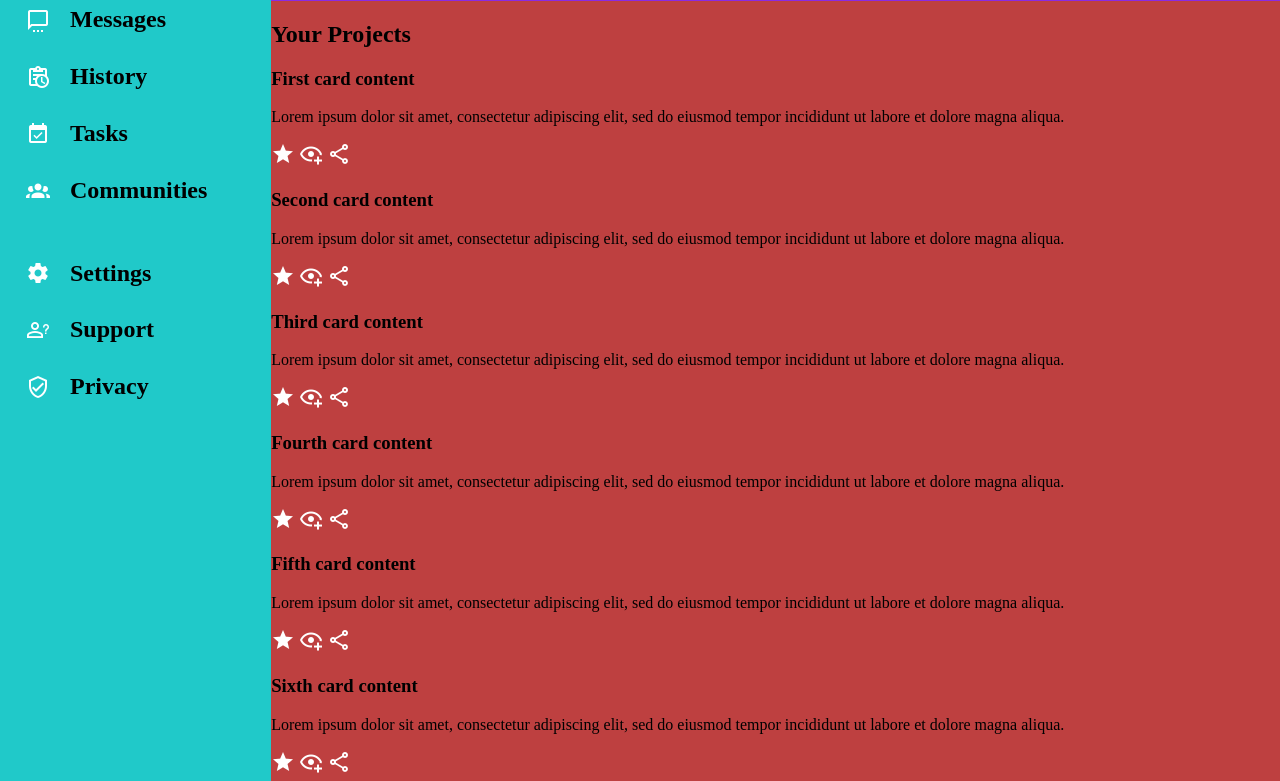
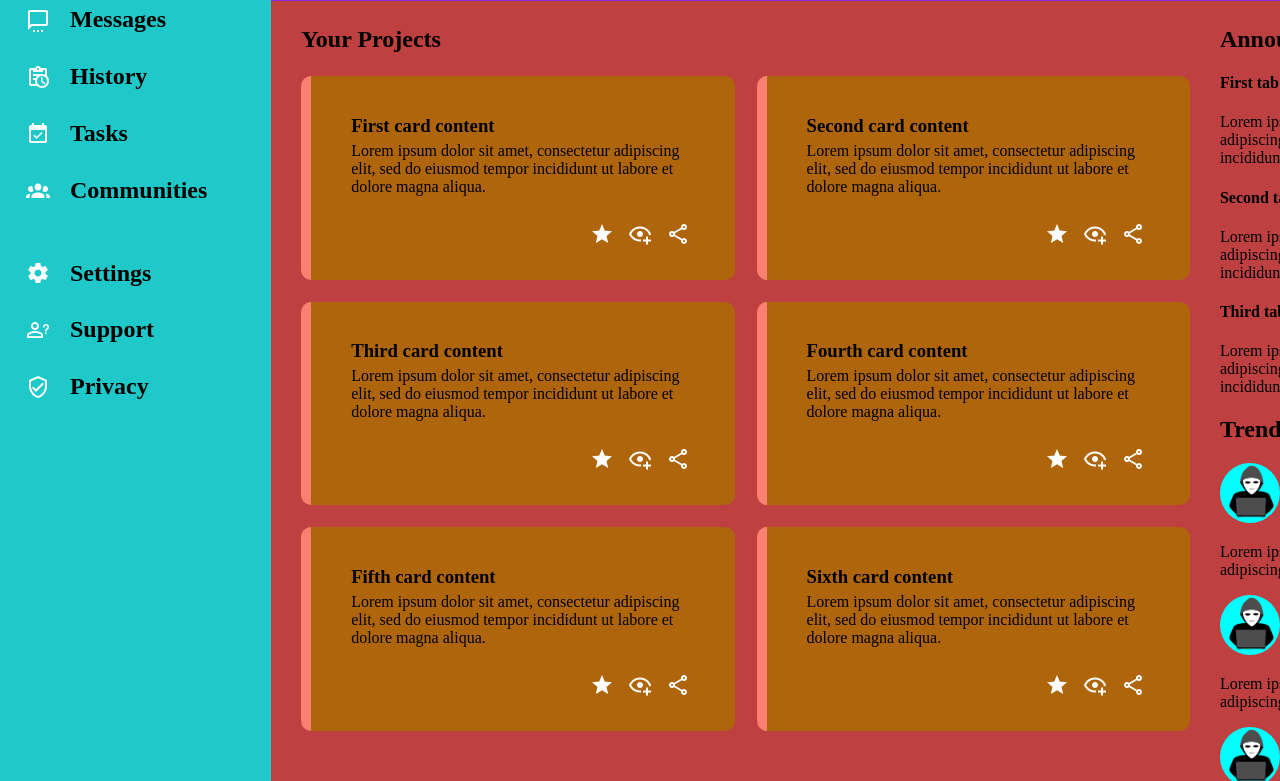
Before and after one commit to pbaki/Admin-Dashboard, a plain HTML site: page index.html in a window 1280 px wide. Shown: the part 229-1010 px from the top of the page. Drawn offline with Linux system fonts and the light colour scheme.

Commit message:
Main content left side layout initially done

```diff
--- a/index.html
+++ b/index.html
@@ -111,9 +111,11 @@
 
 
         <div class="main-content">
+
+            <div class="projects">
                 <h2>Your Projects</h2>
-            <div class="projects">
-                <div class="card-1">
+                <div class="cards">
+                    <div class="card">
                         <h3>First card content</h3>
                         <p>Lorem ipsum dolor sit amet, consectetur adipiscing elit,
                             sed do eiusmod tempor incididunt ut labore et dolore magna aliqua.
@@ -124,7 +126,7 @@
                             <img src="./icons/share-variant-outline.png" alt="Share icon">
                         </div>
                     </div>
-                <div class="card-2">
+                    <div class="card">
                         <h3>Second card content</h3>
                         <p>Lorem ipsum dolor sit amet, consectetur adipiscing elit,
                             sed do eiusmod tempor incididunt ut labore et dolore magna aliqua.
@@ -135,7 +137,7 @@
                             <img src="./icons/share-variant-outline.png" alt="Share icon">
                         </div>
                     </div>
-                <div class="card-3">
+                    <div class="card">
                         <h3>Third card content</h3>
                         <p>Lorem ipsum dolor sit amet, consectetur adipiscing elit,
                             sed do eiusmod tempor incididunt ut labore et dolore magna aliqua.
@@ -146,7 +148,7 @@
                             <img src="./icons/share-variant-outline.png" alt="Share icon">
                         </div>
                     </div>
-                <div class="card-4">
+                    <div class="card">
                         <h3>Fourth card content</h3>
                         <p>Lorem ipsum dolor sit amet, consectetur adipiscing elit,
                             sed do eiusmod tempor incididunt ut labore et dolore magna aliqua.
@@ -157,7 +159,7 @@
                             <img src="./icons/share-variant-outline.png" alt="Share icon">
                         </div>
                     </div>
-                <div class="card-5">
+                    <div class="card">
                         <h3>Fifth card content</h3>
                         <p>Lorem ipsum dolor sit amet, consectetur adipiscing elit,
                             sed do eiusmod tempor incididunt ut labore et dolore magna aliqua.
@@ -168,7 +170,7 @@
                             <img src="./icons/share-variant-outline.png" alt="Share icon">
                         </div>
                     </div>
-                <div class="card-6">
+                    <div class="card">
                         <h3>Sixth card content</h3>
                         <p>Lorem ipsum dolor sit amet, consectetur adipiscing elit,
                             sed do eiusmod tempor incididunt ut labore et dolore magna aliqua.
@@ -177,6 +179,7 @@
                             <img src="./icons/star.png" alt="Add favourite icon">
                             <img src="./icons/eye-plus-outline.png" alt="View more icon">
                             <img src="./icons/share-variant-outline.png" alt="Share icon">
+                        </div>
                     </div>
                 </div>
             </div>
--- a/style.css
+++ b/style.css
@@ -10,7 +10,7 @@ body {
 .content {
     display: grid;
     grid-template-columns: 1fr 5fr;
-    grid-template-rows: 1fr 8fr;
+    grid-template-rows: 1fr 10fr;
 }
 .dashboard {
     background-color: rgb(32, 201, 201);
@@ -29,7 +29,7 @@ body {
 }
 
 
-/* Dashboard panel*/
+/* Dashboard panel */
 
 .dashboard{
     padding: 16px 20px;
@@ -55,7 +55,8 @@ body {
 }
 
 
-/* Header*/
+/* Header */
+
 .header {
     display: flex;
     flex-direction: column;
@@ -98,6 +99,8 @@ body {
     appearance: none;
     -webkit-appearance: none;
     outline: none;
+    border: none;
+    background-color: rgb(236, 236, 236);
     border-radius: 30px;
     width: 800px;
     height: 30px;
@@ -133,6 +136,48 @@ body {
 }
 
 
+/* Main content */
+
+.main-content {
+    display: grid;
+    grid-template-columns: 3fr 1fr;
+    padding: 5px 30px;
+}
+.projects h2 {
+    position: absolute;
+}
+.projects {
+    padding-right: 30px;
+}
+.projects .cards {
+    display: grid;
+    margin-top: 70px;
+    grid-template-columns: repeat(auto-fit, minmax(350px, 1fr));
+    grid-template-rows: repeat(3, 1fr);
+    gap: 22px;
+}
+.projects .cards .card {
+    background-color: rgb(175, 101, 11);
+    border-radius: 10px;
+    padding-left: 40px;
+    padding-right: 40px;
+    padding-top: 20px;
+    padding-bottom: 30px;
+    border-left: 10px solid salmon;
+}
+.card h3 {
+    margin-bottom: 0;
+}
+.card p {
+    margin-top: 5px;
+}
+.project-card-icons {
+    float: right;
+    margin-top: 10px;
+}
+.project-card-icons img {
+    padding: 0px 5px;
+}
 
 
 
@@ -150,13 +195,11 @@ body {
 
 
 
-
-/* Main content*/
-
+/* Placeholder image */
 
 img[src="./images/kkkkkkk.png"] {
-    width: 56px;
-    height: 56px;
+    width: 60px;
+    height: 60px;
     border-radius: 50%;
     background-color: aqua
 }
```
Lines whose indentation alone changed are shown as unchanged.
